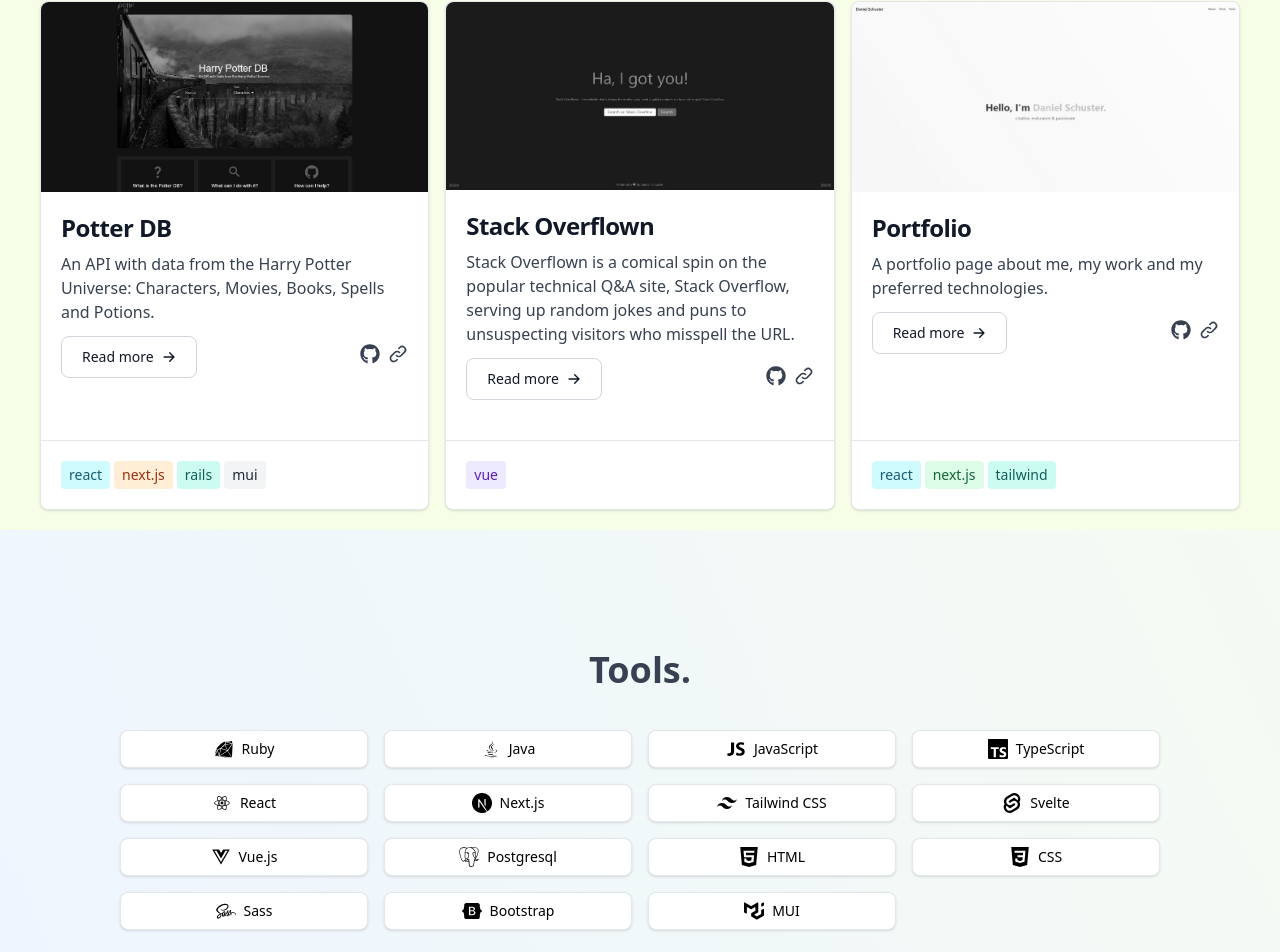
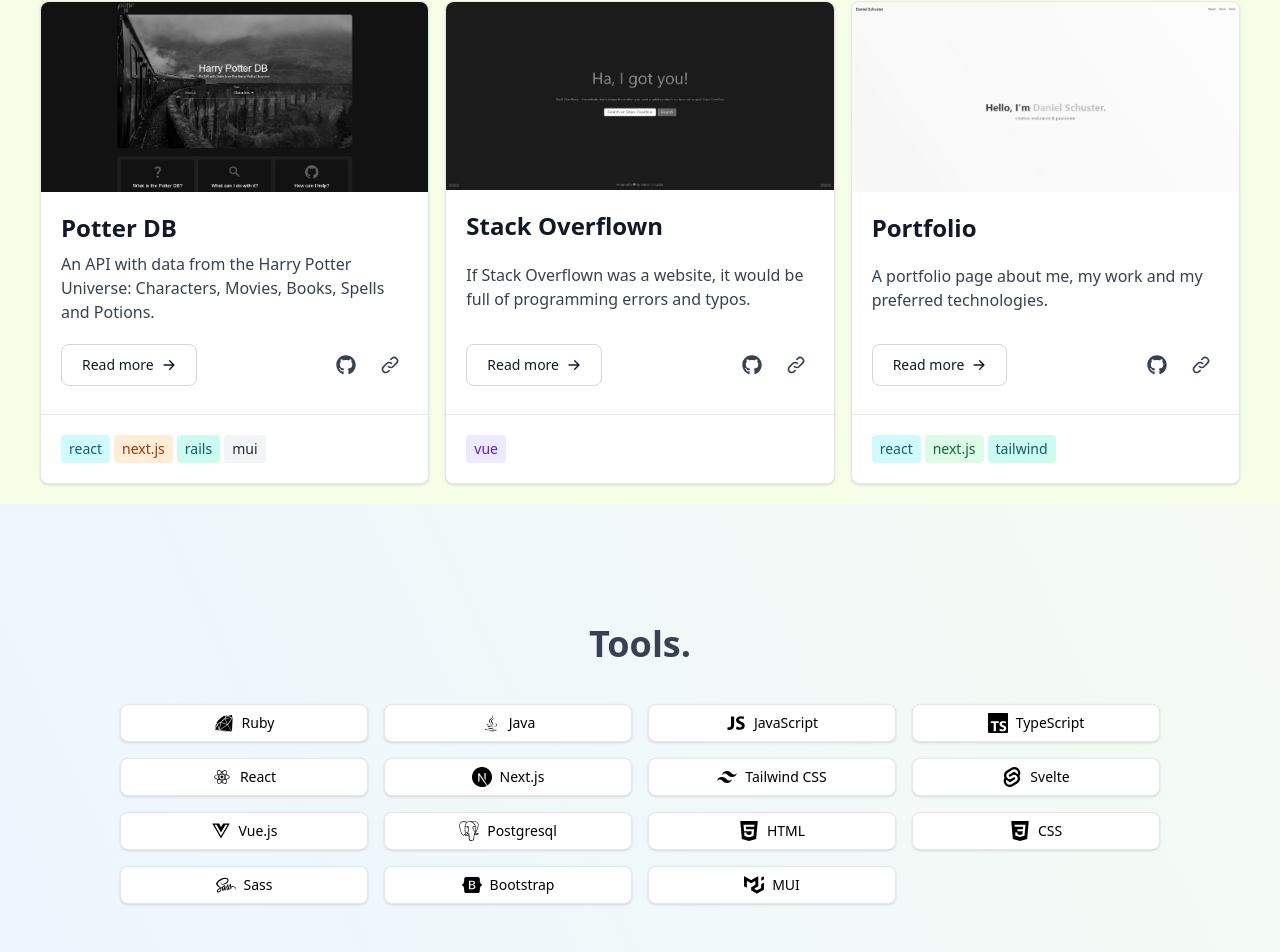
Before and after one commit to danielschuster-muc/danischu.com, a Next.js app: page / in a window 1280 px wide. Shown: the part 1663-2615 px from the top of the page. Built offline with nearby package versions, Linux system fonts and the light colour scheme.

Commit message:
update work section, improve texts

```diff
--- a/components/About.tsx
+++ b/components/About.tsx
@@ -32,7 +32,7 @@
   return (
     <section id="about" className="pb-20">
       <div className="container mx-auto px-10">
-        <div className="flex flex-col sm:flex-row gap-4">
+        <div className="flex flex-col gap-4 sm:flex-row">
           <div className="flex basis-1/3 flex-col gap-4 rounded-lg border border-gray-200 bg-white text-center shadow dark:border-gray-700 dark:bg-gray-800">
             <div className="mx-5 mt-5 rounded-full bg-gradient-to-tr from-yellow-400 to-green-400 p-2 transition duration-500 ease-in-out hover:bg-gradient-to-r hover:p-3">
               <Image
--- a/components/Footer.tsx
+++ b/components/Footer.tsx
@@ -31,13 +31,13 @@
           </a>
         </div>
         <div className="mx-4">
-          <a
+          <Link
             href="https://www.linkedin.com/in/danielschuster-muc/"
             rel="noopener noreferrer"
           >
             <span className="sr-only">LinkedIn</span>
             <FaLinkedin className="h-6 w-6" />
-          </a>
+          </Link>
         </div>
         <div className="mx-4">
           <select
--- a/components/SingleProject.tsx
+++ b/components/SingleProject.tsx
@@ -2,17 +2,12 @@
 import Image from "next/image";
 import Link from "next/link";
 import React, { useEffect, useState } from "react";
-import { FaGithub, FaLink } from "react-icons/fa";
 import { HiArrowRight } from "react-icons/hi";
 import ColoredBadge from "./ColoredBadge";
 import Modal from "./Modal";
 
 export default function SingleProject({ project }: { project: ProjectType }) {
   const [showModal, setShowModal] = useState<boolean>(false);
-
-  useEffect(() => {
-    // Wait for DOM to fully load before rendering component
-  }, []);
 
   let colors = [
     "amber",
@@ -45,7 +40,7 @@
           description={project.description}
         />
       )}
-      <div className="flex flex-col flex-nowrap rounded-lg border border-gray-200 bg-white shadow dark:border-gray-700 dark:bg-gray-800">
+      <div className="flex flex-col rounded-lg border border-gray-200 bg-white shadow dark:border-gray-700 dark:bg-gray-800">
         <Image
           className="rounded-t-lg grayscale hover:grayscale-0"
           src={project.images[0]}
@@ -54,17 +49,15 @@
           height="500"
           onClick={() => setShowModal(true)}
         />
-        <div className="m-5 flex flex-col">
-          <h3 className="mb-2 text-2xl font-semibold tracking-tight text-gray-900 dark:text-white inline-flex">
+        <div className="flex h-full flex-col justify-between p-5">
+          <h3 className="mb-2 block text-2xl font-semibold text-gray-900 dark:text-white">
             {project.title}
           </h3>
-          <p className="mb-3 font-normal text-gray-700 dark:text-gray-200">
-            {project.summary}
-          </p>
-          <div className="mt-auto my-3 inline-flex">
+          <p className="text-gray-700 dark:text-gray-200">{project.summary}</p>
+          <div className="mt-3 flex flex-shrink items-center gap-2">
             <button
               onClick={() => setShowModal(true)}
-              className="inline-flex items-center rounded-lg mr-auto text-gray-900 bg-white border border-gray-300 hover:bg-gray-100 font-medium text-sm px-5 py-2.5 mb-2 dark:bg-gray-800 dark:text-white dark:border-gray-600 dark:hover:bg-gray-700 dark:hover:border-gray-600"
+              className="my-2 mr-auto inline-flex items-center rounded-lg border border-gray-300 bg-white px-5 py-2.5 text-sm font-medium text-gray-900 hover:bg-gray-100 dark:border-gray-600 dark:bg-gray-800 dark:text-white dark:hover:border-gray-600 dark:hover:bg-gray-700"
             >
               Read more
               <HiArrowRight className="ml-2" />
@@ -72,7 +65,7 @@
             <Link
               href={project.source}
               rel="noopener noreferrer"
-              className="text-gray-700 hover:text-gray-900 dark:text-white dark:hover:text-gray-300 mx-2 py-2"
+              className="p-2 text-gray-700 hover:text-gray-900 dark:text-white dark:hover:text-gray-300"
               title="Source"
             >
               <span className="sr-only">Source</span>
@@ -90,7 +83,7 @@
             <Link
               href={project.website}
               rel="noopener noreferrer"
-              className="text-gray-700 hover:text-gray-900 dark:text-white dark:hover:text-gray-300 py-2"
+              className="p-2 text-gray-700 hover:text-gray-900 dark:text-white dark:hover:text-gray-300"
               title="Website"
             >
               <span className="sr-only">Website</span>
--- a/components/Work.tsx
+++ b/components/Work.tsx
@@ -14,7 +14,7 @@
     summary:
       "An API with data from the Harry Potter Universe: Characters, Movies, Books, Spells and Potions.",
     description:
-      "Lorem ipsum dolor sit amet consectetur, adipisicing elit. Itaque, debitis rerum voluptates pariatur deserunt excepturi incidunt illo voluptatem labore exercitationem unde veniam qui perspiciatis nobis amet minima et velit commodi.",
+      "As a huge Harry Potter fan I create Potter DB using Next.js for the website and Ruby on Rails + PostgreSQL for the API. The API itself provides a vast amount of data related to the Harry Potter Universe such as information on characters, movies, books, spells, and potions, making it a valuable resource for developers and fans of the series alike. Users can search for data using the DB Search function or access it via the API (REST or GraphQL).",
     images: [pd1Img.src],
     technologies: ["react", "next.js", "rails", "mui"],
     source: "https://github.com/danielschuster-muc/potter-db",
@@ -23,9 +23,9 @@
   {
     title: "Stack Overflown",
     summary:
-      "Stack Overflown is a comical spin on the popular technical Q&A site, Stack Overflow, serving up random jokes and puns to unsuspecting visitors who misspell the URL.",
+      "If Stack Overflown was a website, it would be full of programming errors and typos.",
     description:
-      "Lorem ipsum dolor sit amet consectetur, adipisicing elit. Itaque, debitis rerum voluptates pariatur deserunt excepturi incidunt illo voluptatem labore exercitationem unde veniam qui perspiciatis nobis amet minima et velit commodi.",
+      "I created Stack Overflown as a humorous take on Stack Overflow. Made with Vue.js it surprises visitors who accidentally misspell the URL, by giving them random jokes and puns instead of the usual technical help.",
     images: [soImg.src],
     technologies: ["vue"],
     source: "https://github.com/danielschuster-muc/stackoverflown",
@@ -36,7 +36,7 @@
     summary:
       "A portfolio page about me, my work and my preferred technologies.",
     description:
-      "Lorem ipsum dolor sit amet consectetur, adipisicing elit. Itaque, debitis rerum voluptates pariatur deserunt excepturi incidunt illo voluptatem labore exercitationem unde veniam qui perspiciatis nobis amet minima et velit commodi.",
+      "My portfolio page - a personal website that showcases my work and projects as well as my preferred technologies. I built it using React + Next.js and for the visual appealing I used Tailwind CSS.",
     images: [portfolioImg.src],
     technologies: ["react", "next.js", "tailwind"],
     source: "https://github.com/danielschuster-muc/portfolio",
```
